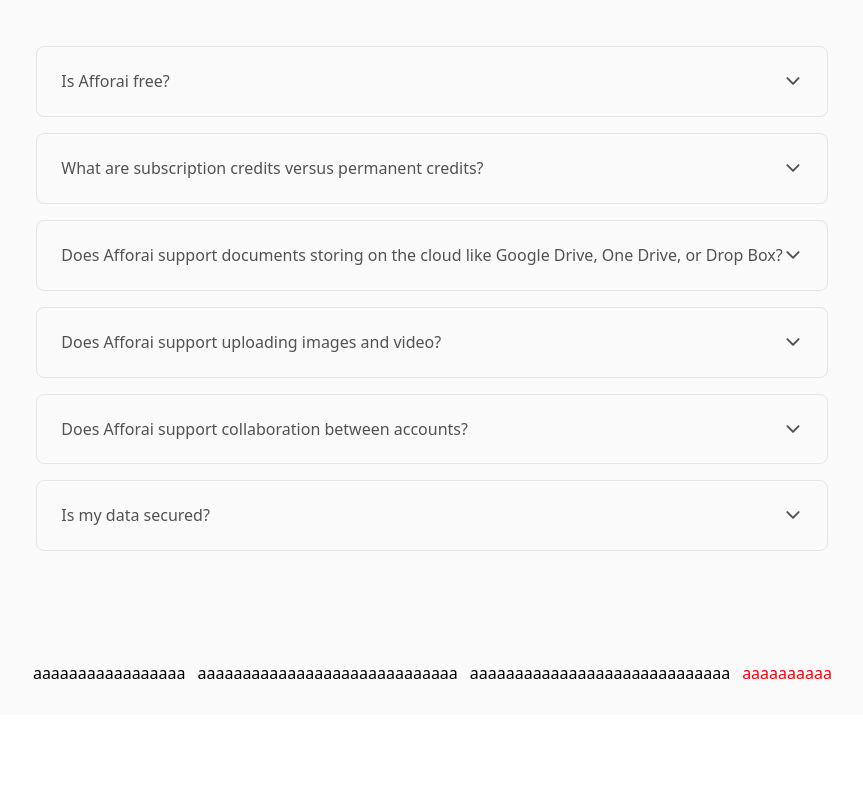
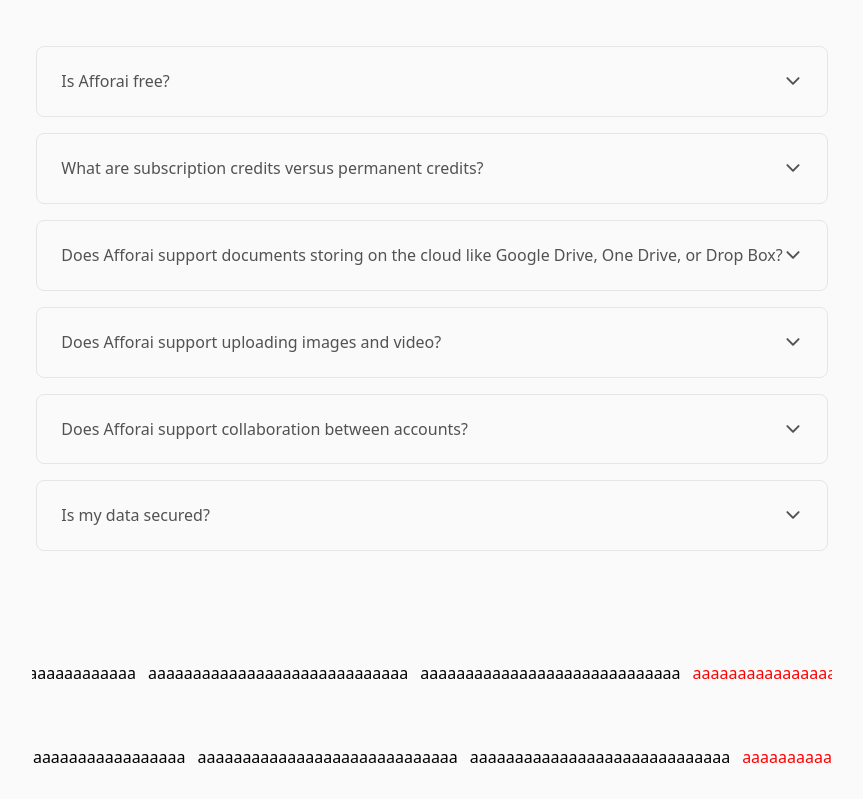
Before and after one commit to atttaskalyar/afforai-homepage, a React (Vite) app in the folder Afforai/: page / in a window 1280 px wide. Shown: the part 4315-5114 px from the top of the page, without its empty margins (208-1071 px from the left). Before the commit the page ends 5030 px from the top, so only its background shows below. Built offline with nearby package versions, Linux system fonts and the light colour scheme.

Commit message:
implemented draggable slider

```diff
--- a/Afforai/src/components/UseCaseComponents/DraggableMovingSlider/index.jsx
+++ b/Afforai/src/components/UseCaseComponents/DraggableMovingSlider/index.jsx
@@ -3,9 +3,20 @@ import { useRef, useState, useEffect } from "react";
 
 const DraggableMovingSlider = ({children, direction, speed, dragSpeed}) => {
 
+
+
    //tracks the position of the X-co-ordinate where the dragging started
    const [previousPosX, setPreviousPosX] = useState();
    const [isMouseDown, setIsMouseDown] = useState(false);
+
+   let sliderDirection;
+
+   if(direction==="left"){
+      sliderDirection=1
+   }
+   if(direction==="right"){
+      sliderDirection=-1
+   }
 
    const elements = useRef();
 
@@ -36,7 +47,7 @@ const DraggableMovingSlider = ({children, direction, speed, dragSpeed}) => {
         intervalId = setInterval(
          () => {
          if(!isMouseDown){
-            elements.current.scrollLeft += 1*speed;
+            elements.current.scrollLeft += 1*speed * sliderDirection;
             if(elements.current.scrollLeft>=2*elementWidth){
                elements.current.scrollLeft= elements.current.scrollWidth/3;
             }
--- a/Afforai/src/pages/index.jsx
+++ b/Afforai/src/pages/index.jsx
@@ -17,6 +17,24 @@ const index = () => {
       <WhyChooseUsSection />
       <MultipleChatBotsSection />
       <FAQSection />
+      <DraggableMovingSlider direction={"right"}>
+      <div style={{color:"red"}}>
+        aaaaaaaaaaaaaaaaaaaaaaaaaaaaa
+      </div>
+      <div>
+        aaaaaaaaaaaaaaaaaaaaaaaaaaaaa
+      </div>
+      <div>
+        aaaaaaaaaaaaaaaaaaaaaaaaaaaaa
+      </div>
+      <div>
+        aaaaaaaaaaaaaaaaaaaaaaaaaaaaa
+      </div>
+      <div>
+        aaaaaaaaaaaaaaaaaaaaaaaaaaaaa
+      </div>
+      </DraggableMovingSlider>
+
       <DraggableMovingSlider direction={"left"}>
       <div style={{color:"red"}}>
         aaaaaaaaaaaaaaaaaaaaaaaaaaaaa
```
